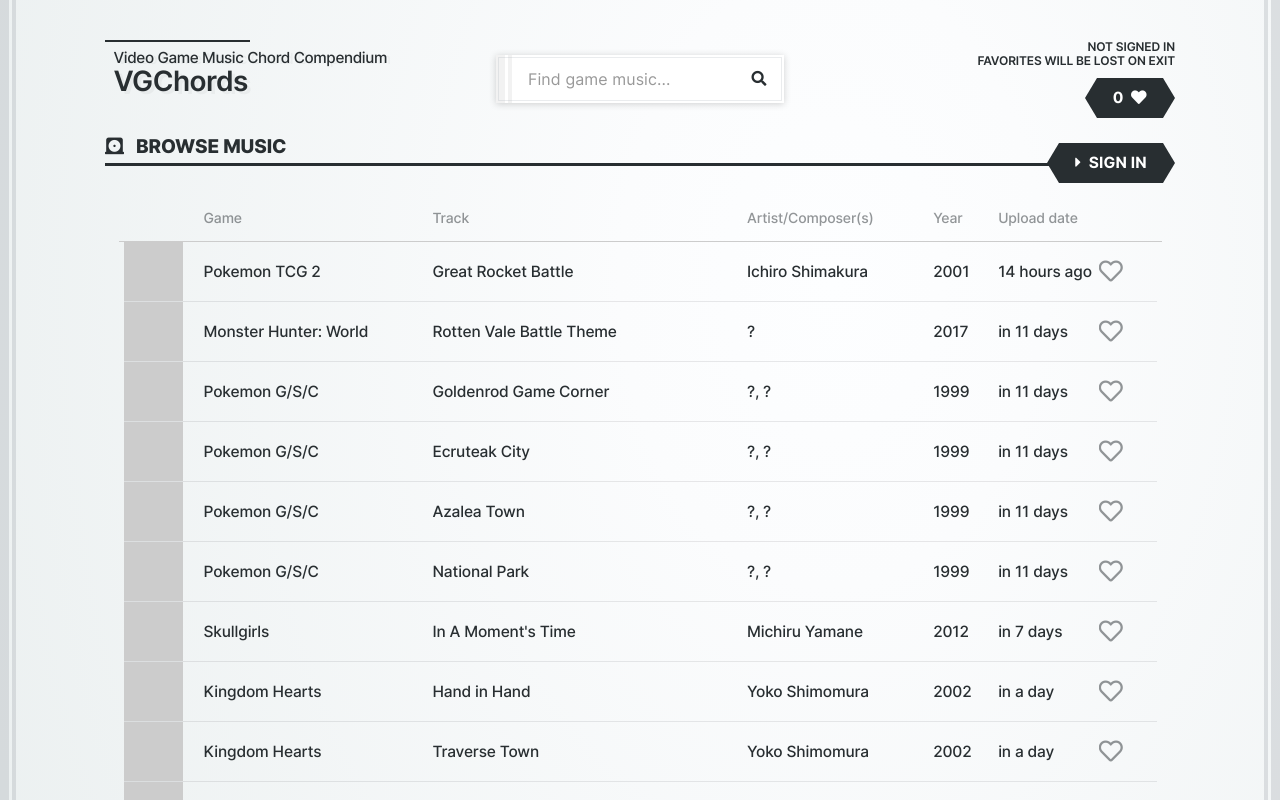
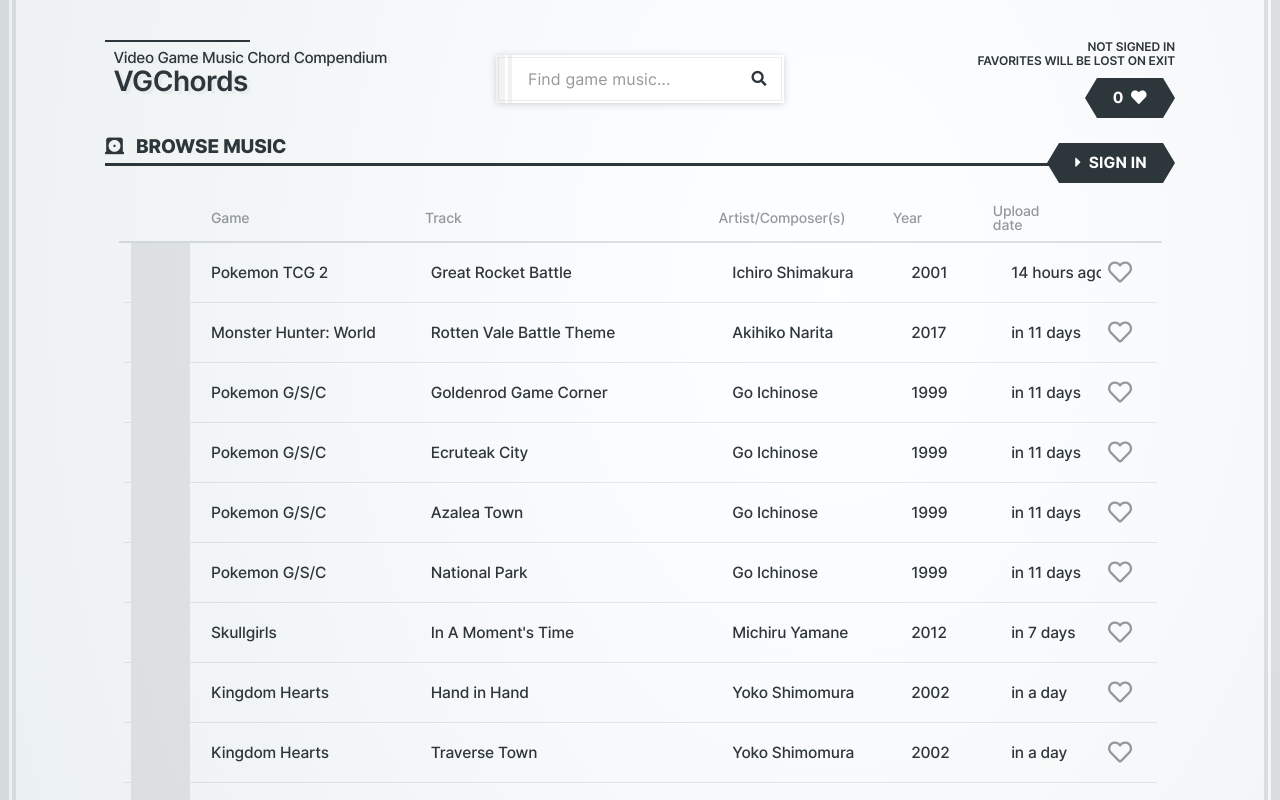
Before and after one commit to Oasiris/cs1300-vgchords, a React (Create React App) app: page /search in a window 1280 px wide. Shown: the top 800 px of the page. Built offline with nearby package versions, Linux system fonts and the light colour scheme.

Commit message:
CSS: show sort/filter buttons on hover table head

```diff
--- a/src/data/games.json
+++ b/src/data/games.json
@@ -23,6 +23,8 @@
     "tracks": [
       {
         "name": "Rotten Vale Battle Theme",
+        "altNames": ["Murmurs from the Land Forbidden"],
+        "artists": ["Akihiko Narita"],
         "lengthSec": 134,
         "createdAt": "2020-12-01"
       }
@@ -33,27 +35,31 @@
     "name": "Pokemon G/S/C",
     "releaseYear": 1999,
     "altNames": ["Pokemon GSC", "Pokemon Gold and Silver Versions"],
-    "artists": ["?", "?"],
+    "artists": ["Junichi Masuda", "Go Ichinose", "Morikazu Aoki"],
     "tracks": [
       {
         "name": "Goldenrod Game Corner",
+        "artists": ["Go Ichinose"],
         "lengthSec": 60,
         "createdAt": "2020-12-01"
       },
       {
         "name": "Ecruteak City",
         "altNames": ["Cianwood City"],
+        "artists": ["Go Ichinose"],
         "lengthSec": 66,
         "createdAt": "2020-12-01"
       },
       {
         "name": "Azalea Town",
         "altNames": ["Blackthorn City"],
+        "artists": ["Go Ichinose"],
         "lengthSec": 52,
         "createdAt": "2020-12-01"
       },
       {
         "name": "National Park",
+        "artists": ["Go Ichinose"],
         "lengthSec": 66,
         "createdAt": "2020-12-01"
       }
--- a/src/routes/BrowseList.tsx
+++ b/src/routes/BrowseList.tsx
@@ -25,55 +25,67 @@ const ALL_TRACKS: TrackR[] = fp.unnest(Object.values(GAME_TO_TRACKS)) as TrackR[
 
 const labels = [
     {
-        name: '',
+        label: '',
+        name: 'Album Art',
         getField: (track: TrackR) => '',
         getDisplay: (track: TrackR) => <div className="albumArtPlaceholder" />,
         sortable: false,
-        isLocked: true,
+        filterType: 'none',
+        hideable: true,
         flex: '0 0 65px',
     },
     {
+        label: 'Game',
         name: 'Game',
         getField: (track: TrackR) => track.game.name,
         getDisplay: (track: TrackR) => track.game.name,
         sortable: true,
-        isLocked: true,
+        filterType: 'many',
+        hideable: false,
         flex: '5 1 0',
     },
     {
-        name: 'Track',
+        label: 'Track',
+        name: 'Track name',
         getField: (track: TrackR) => track.name,
         getDisplay: (track: TrackR) => track.name,
         sortable: true,
-        isLocked: true,
+        filterType: 'too many',
+        hideable: false,
         flex: '7 1 0',
     },
     {
-        name: 'Artist/Composer(s)',
+        label: 'Artist/Composer(s)',
+        name: 'Artist(s)',
         getField: (track: TrackR) => track.artists || track.game.artists,
         getDisplay: (track: TrackR) => (track.artists ? track.artists.join(', ') : track.game.artists.join(', ')),
         sortable: false,
-        isLocked: true,
+        filterType: 'many',
+        hideable: true,
         flex: '4 1 0',
     },
     {
-        name: 'Year',
+        label: 'Year',
+        name: 'Release year',
         getField: (track: TrackR) => track.game.releaseYear,
         getDisplay: (track: TrackR) => track.game.releaseYear,
         sortable: true,
-        isLocked: true,
-        flex: '0 0 50px',
+        filterType: 'range',
+        hideable: true,
+        flex: '0 0 85px',
     },
     {
+        label: 'Upload date',
         name: 'Upload date',
         getField: (track: TrackR) => track.createdAt,
         getDisplay: (track: TrackR) => moment(track.createdAt).fromNow(),
         sortable: true,
-        isLocked: true,
+        filterType: 'range',
+        hideable: true,
         flex: '2 1 0',
     },
     {
-        name: '',
+        label: '',
         getField: (track: TrackR) => '',
         getDisplay: (track: TrackR) => (
             <div className="_favoriteButton">
@@ -81,7 +93,8 @@ const labels = [
             </div>
         ),
         sortable: false,
-        isLocked: true,
+        filterType: 'none',
+        hideable: true,
         flex: '1 1 0',
     },
 ]
@@ -93,8 +106,32 @@ class Table extends React.Component {
                 <div className="_head">
                     <div className="_headRow unselectable">
                         {labels.map((cell, idx) => (
-                            <div key={idx} className="_headRowItem" style={{ flex: cell.flex }}>
-                                {cell.name}
+                            <div
+                                key={idx}
+                                className={`_headRowItem ${cell.sortable ? '_sortable' : ''} ${
+                                    cell.filterType !== 'none' ? '_filterable' : ''
+                                }`}
+                                style={{ flex: cell.flex }}
+                            >
+                                {cell.label}
+
+                                {cell.sortable && (
+                                    <>
+                                        <div className="horizSpace" />
+                                        <div className="_sortButton">
+                                            <i className="fas fa-arrow-down" />
+                                        </div>
+                                    </>
+                                )}
+
+                                {cell.filterType !== 'none' && (
+                                    <>
+                                        <div className="horizSpace" />
+                                        <div className="_filterButton">
+                                            <i className="fas fa-filter" />
+                                        </div>
+                                    </>
+                                )}
                             </div>
                         ))}
                     </div>
@@ -102,19 +139,6 @@ class Table extends React.Component {
                 <div className="_body">
                     {ALL_TRACKS.map((track, idx) => (
                         <div className="_bodyRow" key={idx}>
-                            {/* <div className="_bodyRowItem">
-                                <div className="albumArtPlaceholder" />
-                            </div>
-                            <div className="_bodyRowItem">{track.game.name}</div>
-                            <div className="_bodyRowItem">{track.name}</div>
-                            <div className="_bodyRowItem">
-                                {track.artists ? track.artists.join(', ') : track.game.artists.join(', ')}
-                            </div>
-                            <div className="_bodyRowItem">{track.game.releaseYear}</div>
-                            <div className="_bodyRowItem">{moment(track.createdAt).fromNow()}</div>
-                            <div className="_bodyRowItem _favoriteButton">
-                                <i className="far fa-heart" />
-                            </div> */}
                             {labels.map((cell, labelIdx) => (
                                 <div
                                     key={labelIdx}
--- a/src/styles/BrowseList.scss
+++ b/src/styles/BrowseList.scss
@@ -1,7 +1,7 @@
 @import 'colors';
 
 .albumArtPlaceholder {
-    background: #ccc;
+    background: rgba($globalText, 0.1);
     width: 59px;
     height: 59px;
 }
@@ -22,9 +22,8 @@ div#trackTable {
     ._head {
         display: flex;
         flex: 0 0 auto;
-        height: 46px;
         color: black;
-        border-bottom: 1px solid #ccc;
+        border-bottom: 2px solid rgba($globalText, 0.15);
         padding: 0 5px;
         font-size: 14px;
         font-weight: 500;
@@ -38,9 +37,34 @@ div#trackTable {
     ._headRowItem {
         display: flex;
         align-items: center;
-        justify-content: space-between;
-        padding: 10px 15px 10px 0;
+        justify-content: normal;
+        height: 46px;
+        padding: 0 7.5px 0 7.5px;
         color: $dark50;
+    }
+    ._headRowItem._sortable {
+        ._sortButton {
+            font-size: 16px;
+            padding: 0 2.5px;
+            opacity: 0;
+        }
+        &:hover {
+            ._sortButton {
+                opacity: 1;
+            }
+        }
+    }
+    ._headRowItem._filterable {
+        ._filterButton {
+            font-size: 16px;
+            padding: 0 2.5px;
+            opacity: 0;
+        }
+        &:hover {
+            ._filterButton {
+                opacity: 1;
+            }
+        }
     }
 
     ._body {
@@ -63,7 +87,7 @@ div#trackTable {
         height: 59px;
         align-items: center;
         justify-content: flex-start;
-        padding: 0 15px 0 0;
+        padding: 0 7.5px 0 7.5px;
         text-overflow: ellipsis;
         white-space: nowrap;
         overflow: hidden;
--- a/src/styles/_colors.scss
+++ b/src/styles/_colors.scss
@@ -1,6 +1,7 @@
 // $globalText: rgb(34, 35, 37);
-$globalText: #25292b;
-$globalText: #282e31;
+// $globalText: #25292b;
+// $globalText: #282e31;
+$globalText: #2d363a;
 $globalBack: white;
 
 $dark05: rgba($globalText, 0.045);
```
Also changed, not shown: src/data/music.csv (deleted).
